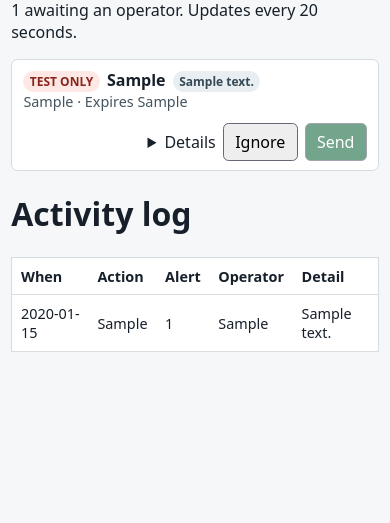
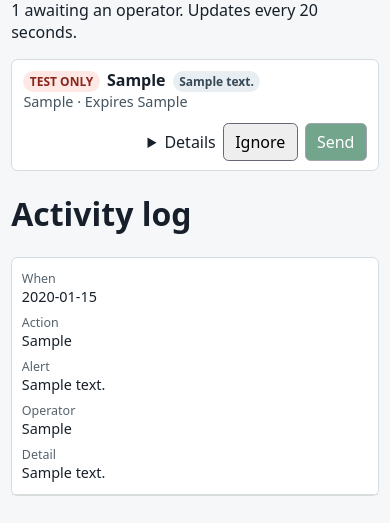
Before and after one commit to buildsbyrodney/meshcore-weather-dispatch, a Flask app: page / in a window 390 px wide. Shown: the part 537-1060 px from the top of the page. Before the commit the page ends 889 px from the top, so only its background shows below. Run offline with Flask 3, Linux system fonts and the light colour scheme; the visitor is signed in with stand-in values (Sample User, id 1); data comes from the database, SQL or seed files in the repository; tables that the repository leaves empty hold one stand-in row (values such as "Sample post"); one stand-in notice (Sample message) is shown; some libraries are stand-ins or nearby versions.

Commit message:
Improve manual dispatch and history previews

```diff
--- a/dispatch/db.py
+++ b/dispatch/db.py
@@ -122,7 +122,7 @@ class Database:
             return c.execute("SELECT * FROM alerts WHERE family_id=? AND status IN ('pending','sending')",(family_id,)).fetchall()
     def history(self):
         with self.connect() as c:
-            return c.execute("SELECT audit.*, alerts.status AS alert_status, alerts.test_only AS alert_test_only FROM audit LEFT JOIN alerts ON alerts.cap_id=audit.cap_id ORDER BY audit.id DESC LIMIT 200").fetchall()
+            return c.execute("SELECT audit.*, alerts.status AS alert_status, alerts.test_only AS alert_test_only, alerts.raw_json, alerts.message AS alert_message FROM audit LEFT JOIN alerts ON alerts.cap_id=audit.cap_id ORDER BY audit.id DESC LIMIT 200").fetchall()
     def claim(self, cap_id: str, actor: str) -> bool:
         """The conditional UPDATE is the cross-request transmit lock."""
         with self.connect() as c:
--- a/dispatch/routes.py
+++ b/dispatch/routes.py
@@ -58,6 +58,19 @@ def final_alert_message(alert, comment=""):
  return append_comment(radio_message(json.loads(alert["raw_json"]),app_timezone(current_app.extensions["db"])),comment,current_app.config.get("max_message_bytes",180))
 def reopened_alert_message(alert):
  return append_comment(radio_message(json.loads(alert["raw_json"]),app_timezone(current_app.extensions["db"])),"",current_app.config.get("max_message_bytes",180))
+def history_for_display(db):
+ """Add a safe display value while preserving the original audit evidence."""
+ rows=[]
+ for audit in db.history():
+  row=dict(audit); message=""
+  if row.get("raw_json"):
+   try: message=radio_message(json.loads(row["raw_json"]),app_timezone(db))
+   except (MessageError, TypeError, ValueError, KeyError, json.JSONDecodeError): pass
+  # Legacy rows can lack CAP JSON; use their existing preview without editing it.
+  if not message: message=row.get("message") or row.get("alert_message") or ""
+  row["alert_display"]=message or row.get("cap_id") or "Alert unavailable"
+  rows.append(row)
+ return rows
 def preview_signer(): return URLSafeTimedSerializer(current_app.config["SECRET_KEY"],salt="dispatch-preview-v1")
 
 @bp.route("/login",methods=["GET","POST"])
@@ -75,11 +88,11 @@ def logout(): session.clear();return redirect(url_for("console.login"))
 @admin
 def index():
  db=current_app.extensions["db"];last,error,health=feed_state(db)
- return render_template("index.html",alerts=db.actionable(),history=db.history(),cap=message_limit(current_app.config),last_sync=last,feed_error=error,feed_health=health,tx_channel=saved_channel(db),device_name=db.setting("device_name") or "unknown")
+ return render_template("index.html",alerts=db.actionable(),history=history_for_display(db),cap=message_limit(current_app.config),last_sync=last,feed_error=error,feed_health=health,tx_channel=saved_channel(db),device_name=db.setting("device_name") or "unknown")
 @bp.get("/api/state")
 @admin
 def state():
- db=current_app.extensions["db"];alerts=db.actionable();history=db.history();last,error,health=feed_state(db)
+ db=current_app.extensions["db"];alerts=db.actionable();history=history_for_display(db);last,error,health=feed_state(db)
  return jsonify(alerts_html=render_template("_alerts.html",alerts=alerts,cap=current_app.config.get("max_message_bytes",180),tx_channel=saved_channel(db)),history_html=render_template("_history.html",history=history),nws_last_success=last,nws_last_success_display=local_time(last,app_timezone(db)),nws_last_error=error,feed_health=health)
 @bp.post("/alerts/<cap_id>/ignore")
 @admin
--- /dev/null
+++ b/dispatch/static/history.css
@@ -0,0 +1 @@
+.mesh-alert-label{font-weight:700;margin:.8rem 0 .2rem}.history-alert{max-width:30rem;overflow-wrap:anywhere}@media(max-width:650px){#history thead{display:none}#history,#history tbody,#history tr,#history td{display:block;width:100%;box-sizing:border-box}#history tr{border-bottom:1px solid #ddd;padding:.5rem}#history td{border:0;padding:.25rem .1rem}#history td:before{content:attr(data-label);display:block;color:#56636d;font-size:.78rem}}
--- a/dispatch/templates/_history.html
+++ b/dispatch/templates/_history.html
@@ -1 +1 @@
-<thead><tr><th>When</th><th>Action</th><th>Alert</th><th>Operator</th><th>Detail</th></tr></thead><tbody>{% for x in history %}<tr><td>{{x.created_at|localtime}}</td><td>{{x.action}}</td><td>{{x.cap_id}}</td><td>{{x.actor or 'system'}}</td><td>{{x.detail or ''}}{% if x.action=='ignored' and x.alert_status=='ignored' and not x.alert_test_only %}<form class="inline-form reopen-form" method="post" action="{{url_for('console.reopen',cap_id=x.cap_id)}}"><input type="hidden" name="csrf_token" value="{{csrf_token()}}"><input type="hidden" name="confirm" value="yes"><input type="hidden" name="reopen_token"><button type="button" class="open-reopen">Reopen</button></form>{% endif %}</td></tr>{% endfor %}</tbody>
+<thead><tr><th>When</th><th>Action</th><th>Alert</th><th>Operator</th><th>Detail</th></tr></thead><tbody>{% for x in history %}<tr><td data-label="When">{{x.created_at|localtime}}</td><td data-label="Action">{{x.action}}</td><td data-label="Alert" class="history-alert">{{x.alert_display}}</td><td data-label="Operator">{{x.actor or 'system'}}</td><td data-label="Detail">{{x.detail or ''}}{% if x.action=='ignored' and x.alert_status=='ignored' and not x.alert_test_only %}<form class="inline-form reopen-form" method="post" action="{{url_for('console.reopen',cap_id=x.cap_id)}}"><input type="hidden" name="csrf_token" value="{{csrf_token()}}"><input type="hidden" name="confirm" value="yes"><input type="hidden" name="reopen_token"><button type="button" class="open-reopen">Reopen</button></form>{% endif %}</td></tr>{% endfor %}</tbody>
--- a/dispatch/templates/base.html
+++ b/dispatch/templates/base.html
@@ -1 +1 @@
-<!doctype html><html lang="en"><head><meta charset="utf-8"><meta name="viewport" content="width=device-width,initial-scale=1"><title>MeshCore Weather Dispatch</title><link rel="stylesheet" href="{{ url_for('static',filename='app.css') }}"><link rel="stylesheet" href="{{ url_for('static',filename='transmission.css') }}"><link rel="stylesheet" href="{{ url_for('static',filename='coverage.css') }}"></head><body><header><b>MeshCore Weather Dispatch</b>{% if session.user_id %}<nav><a href="{{url_for('console.index')}}">Console</a><a href="{{url_for('console.settings')}}">Settings</a><a href="{{url_for('console.test_messaging')}}">Test Messaging</a><a href="{{url_for('console.test_alerts')}}">Test Alerts</a><form method="post" action="{{url_for('console.logout')}}"><input type="hidden" name="csrf_token" value="{{csrf_token()}}"><button>Log out</button></form></nav>{% endif %}</header><main>{% for m in get_flashed_messages() %}<p class="flash">{{m}}</p>{% endfor %}{% block content %}{% endblock %}</main></body></html>
+<!doctype html><html lang="en"><head><meta charset="utf-8"><meta name="viewport" content="width=device-width,initial-scale=1"><title>MeshCore Weather Dispatch</title><link rel="stylesheet" href="{{ url_for('static',filename='app.css') }}"><link rel="stylesheet" href="{{ url_for('static',filename='transmission.css') }}"><link rel="stylesheet" href="{{ url_for('static',filename='coverage.css') }}"><link rel="stylesheet" href="{{ url_for('static',filename='history.css') }}"></head><body><header><b>MeshCore Weather Dispatch</b>{% if session.user_id %}<nav><a href="{{url_for('console.index')}}">Console</a><a href="{{url_for('console.settings')}}">Settings</a><a href="{{url_for('console.test_messaging')}}">Test Messaging</a><a href="{{url_for('console.test_alerts')}}">Test Alerts</a><form method="post" action="{{url_for('console.logout')}}"><input type="hidden" name="csrf_token" value="{{csrf_token()}}"><button>Log out</button></form></nav>{% endif %}</header><main>{% for m in get_flashed_messages() %}<p class="flash">{{m}}</p>{% endfor %}{% block content %}{% endblock %}</main></body></html>
--- a/dispatch/templates/index.html
+++ b/dispatch/templates/index.html
@@ -3,7 +3,7 @@
 <details class="dispatch-help"><summary>Dispatch help</summary><p>Companion acceptance confirms only the radio command, not over-the-air delivery. Every alert requires an administrator decision.</p></details>
 <h1>Actionable alerts</h1><p id="alert-count">{{ alerts|length }} awaiting an operator. Updates every 20 seconds.</p>
 <div id="alerts">{% include '_alerts.html' %}</div>
-<dialog id="send-dialog" aria-labelledby="send-dialog-title" aria-describedby="send-summary send-message send-bytes"><form method="dialog"><h2 id="send-dialog-title">Confirm manual dispatch</h2><p id="send-summary"></p><label for="send-comment">Operator comment</label><input id="send-comment"><p id="send-error" class="flash" role="alert" hidden></p><pre id="send-message" aria-live="polite"></pre><p id="send-bytes"></p><div class="dialog-actions"><button value="cancel">Cancel</button><button id="send-confirm" class="send" value="confirm">Confirm Send</button></div></form></dialog>
+<dialog id="send-dialog" aria-labelledby="send-dialog-title" aria-describedby="send-summary send-message send-bytes"><form method="dialog"><h2 id="send-dialog-title">Confirm manual dispatch</h2><p id="send-summary"></p><label for="send-comment">Operator comment</label><input id="send-comment"><p id="send-error" class="flash" role="alert" hidden></p><p class="mesh-alert-label">Mesh Alert</p><pre id="send-message" aria-live="polite"></pre><p id="send-bytes"></p><div class="dialog-actions"><button value="cancel">Cancel</button><button id="send-confirm" class="send" value="confirm">Confirm Send</button></div></form></dialog>
 <dialog id="ignore-dialog" aria-labelledby="ignore-dialog-title" aria-describedby="ignore-summary"><form method="dialog"><h2 id="ignore-dialog-title">Ignore warning?</h2><p id="ignore-summary"></p><div class="dialog-actions"><button value="cancel">Cancel</button><button id="ignore-confirm" class="ignore" value="confirm">Confirm Ignore</button></div></form></dialog>
 <dialog id="reopen-dialog" aria-labelledby="reopen-dialog-title" aria-describedby="reopen-summary reopen-message"><form method="dialog"><h2 id="reopen-dialog-title">Reopen ignored warning?</h2><p id="reopen-summary">This returns the alert to manual review. Nothing will be sent.</p><pre id="reopen-message" aria-live="polite"></pre><p id="reopen-bytes"></p><p id="reopen-error" class="flash" role="alert" hidden></p><div class="dialog-actions"><button value="cancel">Cancel</button><button id="reopen-confirm" value="confirm">Confirm Reopen</button></div></form></dialog>
 <h1>Activity log</h1><table id="history">{% include '_history.html' %}</table>
```
Also changed, not shown: tests/test_core.py (+24 -0 lines).
